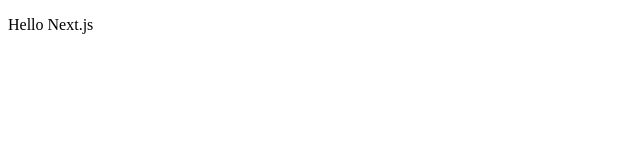
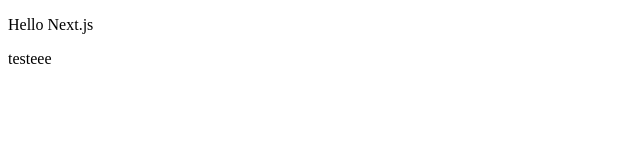
Before and after one commit to marialuisacp/trello-ui, a Next.js app: page / in a window 1280 px wide. Shown: the top 160 px of the page, without its empty margins (0-640 px from the left). Built offline with nearby package versions, Linux system fonts and the light colour scheme.

Commit message:
[@marialuisacp] - Incluindo primeiros testes

```diff
--- /dev/null
+++ b/components/note/Note.jsx
@@ -0,0 +1,7 @@
+import React from 'react';
+
+const Note = ({ text }) => (
+  <div> {text} </div>
+);
+
+export default Note;
--- a/pages/index.js
+++ b/pages/index.js
@@ -1,7 +1,11 @@
+import React from 'react';
+import Note from '../components/note/Note';
+
 export default function Index() {
   return (
     <div>
       <p>Hello Next.js</p>
+      <Note text="testeee"></Note>
     </div>
   );
 }
```
Also changed, not shown: package.json (+6 -1 lines), 2 other files (tests, documents, lock files or other folders).
